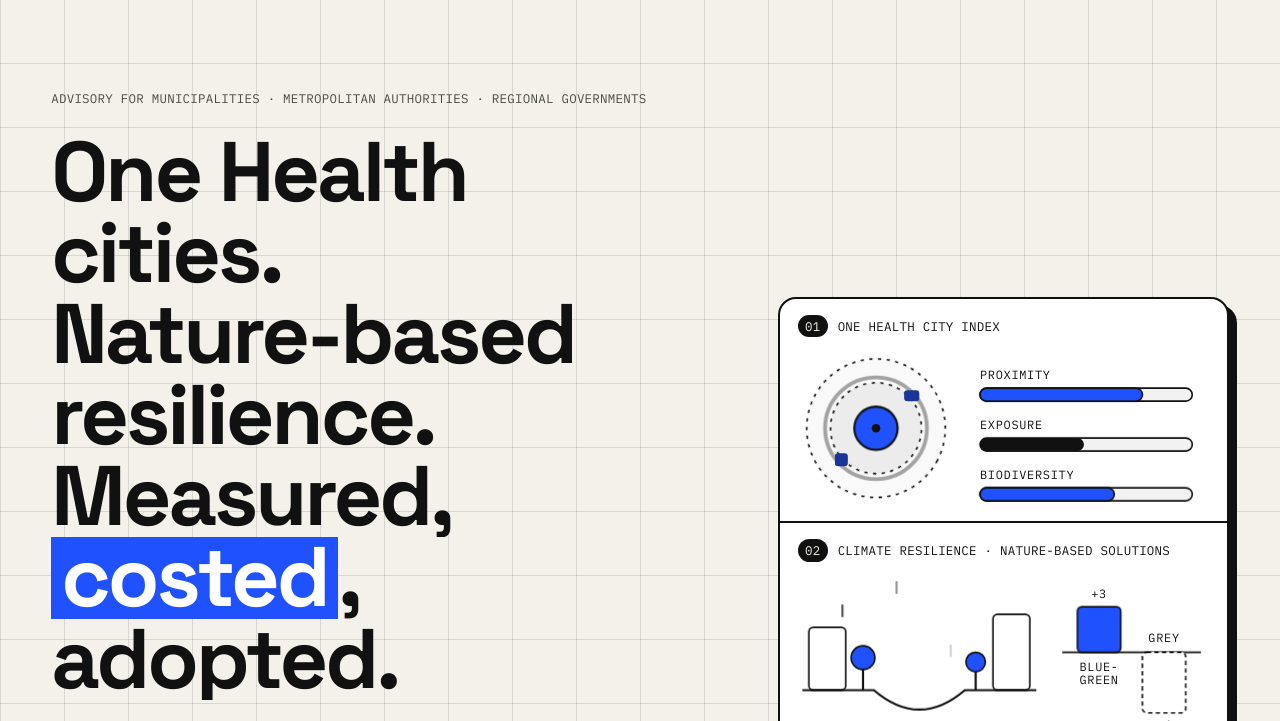
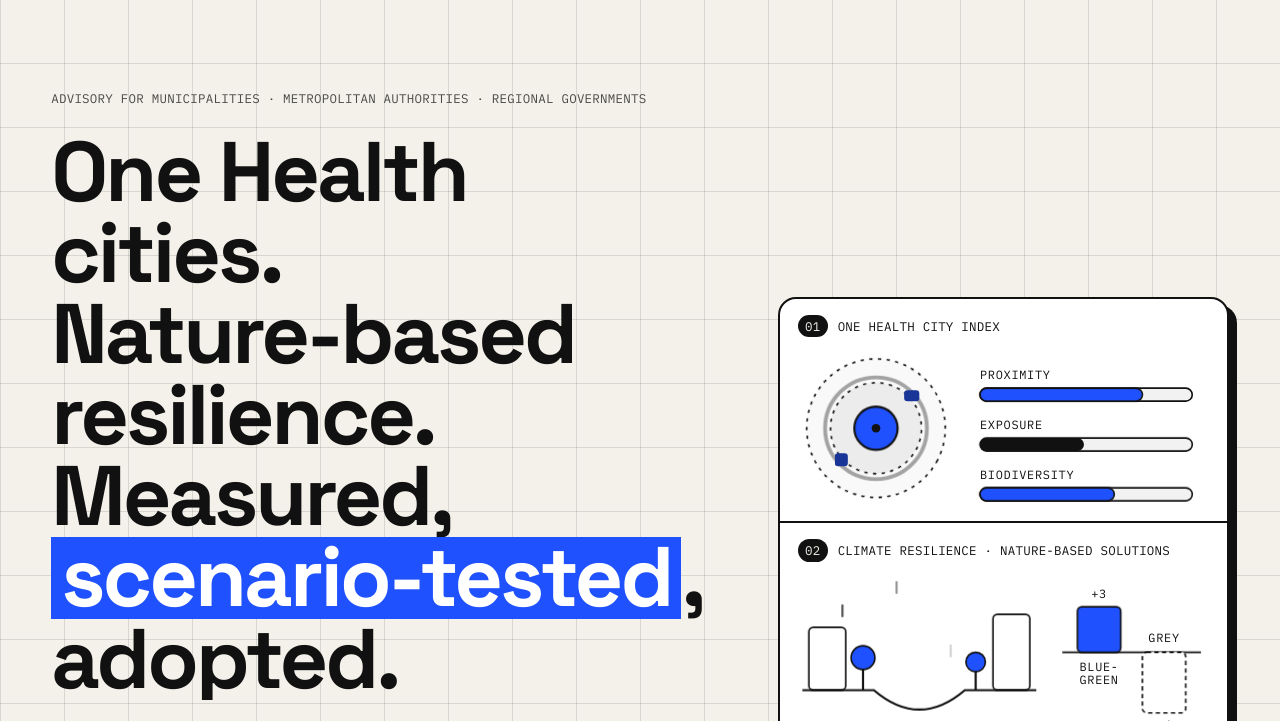
Before and after one commit to Chrixco/urban-consulting, a plain HTML site: page index.html in a window 1280 px wide. Shown: the part 67-788 px from the top of the page. Drawn offline with Linux system fonts and the light colour scheme.

Commit message:
Replace 'costed' with 'scenario-tested' in hero headline
Co-Authored-By: Claude Opus 5.5 <noreply@anthropic.com>
Claude-Session: https://claude.ai/code/session_011GrsERB1Ro4wVza5GPQyBW

```diff
--- a/index.html
+++ b/index.html
@@ -85,7 +85,7 @@
             <span class="line"><span>Nature-based</span></span>
             <span class="line"><span>resilience.</span></span>
             <span class="line"><span>Measured,</span></span>
-            <span class="line"><span><em>costed</em>,</span></span>
+            <span class="line"><span><em>scenario-tested</em>,</span></span>
             <span class="line"><span>adopted.</span></span>
           </h1>
           <p class="lead" data-reveal style="--i:4">Two service lines for municipalities and regional governments: One Health City assessment, and climate resilience planning with nature-based solutions. Each converts research-based indicators into planning instruments, costed investment priorities and funding applications.</p>
```
